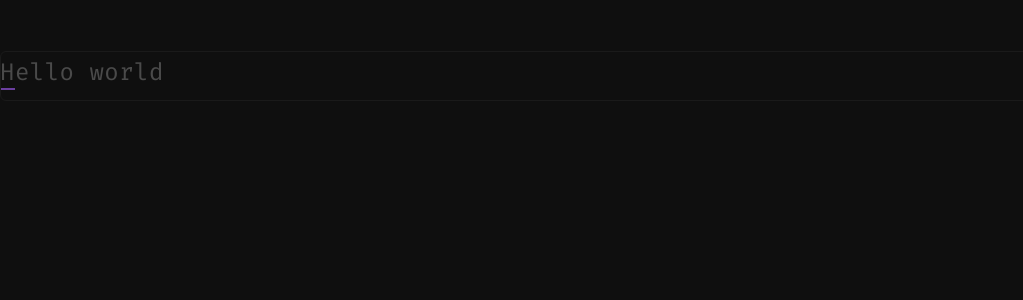
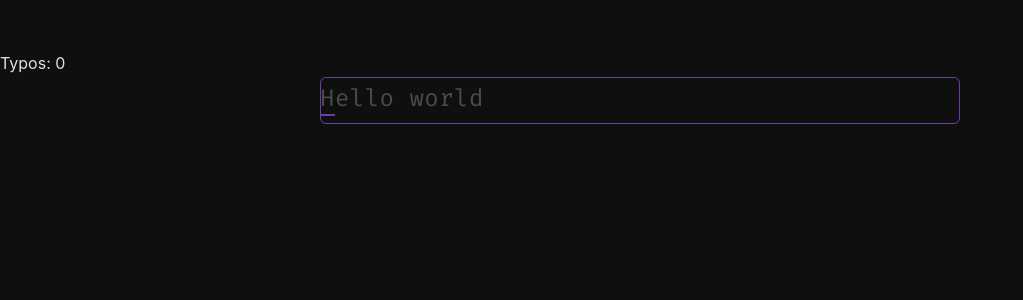
Before and after one commit to Jesuusml/web-typing, a React (Vite) app in the folder react/: page / in a window 1280 px wide. Shown: the top 300 px of the page, without its empty margins (0-1023 px from the left). Built offline with nearby package versions, Linux system fonts and the light colour scheme.

Commit message:
More changes

```diff
--- a/react/src/index.scss
+++ b/react/src/index.scss
@@ -106,11 +106,15 @@ button {
 // Input
 .input-container {
   position: relative;
+  width: 50%;
+  margin: 0 auto;
 
   .text-display {
     position: relative;
     z-index: 1;
     pointer-events: none;
+    width: 100%;
+    font-size: 1.5rem;
   }
 
   input {
@@ -123,7 +127,7 @@ button {
     color: transparent;
     border: 1px solid var(--bg-secondary);
     font-family: $font-mono;
-    font-size: 18px;
+    font-size: 100%;
     padding: 12px 16px;
     border-radius: 6px;
     outline: none;
@@ -141,3 +145,13 @@ button {
     }
   }
 }
+
+// Error animation
+@keyframes flash-error {
+  0%, 100% { color: var(--pending); }
+  50% { color: var(--error); }
+}
+
+.error-flash {
+  animation: flash-error 150ms ease;
+}
--- a/react/src/pages/Home.jsx
+++ b/react/src/pages/Home.jsx
@@ -1,8 +1,15 @@
-import { useEffect, useMemo, useState } from "react";
+// TODOS: nextLevel text cascade; Add inline padding to input;
+
+
+import { useEffect, useMemo, useRef, useState } from "react";
 
 function Home() {
   const [fullText, setFullText] = useState('Hello world');
   const [targetIndex, setTargetIndex] = useState(0);
+  const [typo, setTypo] = useState(false);
+  const [errorKey, setErrorKey] = useState(0);
+  const inputRef = useRef(null);
+  const [disabledFocus, setDisabledFocus] = useState(false);
 
   // For display:
   const { completedText, targetChar, pendingText } = useMemo(() => ({
@@ -18,7 +25,12 @@ function Home() {
 
     if (e.key.length === 1) {
       if (e.key === fullText[targetIndex]) {
+        setTypo(false);
         setTargetIndex(prev => prev + 1);
+      }
+      else {
+        setTypo(true);
+        setErrorKey(prev => prev + 1);
       }
       return;
     }
@@ -31,23 +43,38 @@ function Home() {
 
   const nextLevel = () => {}
 
+  // Triggers logic for next level
   useEffect(() => {
     if (!targetChar.length) {
       nextLevel();
     }
   }, [targetChar.length]);
 
+  // Controls input focus
+  useEffect(() => {
+    if (!disabledFocus) {
+      inputRef.current?.focus();
+    }
+    else {
+      inputRef.current?.blur();
+    }
+  }, [disabledFocus]);
+
   return (
     <>
       <br />
       <br />
+
+      <div>Typos: {errorKey}</div>
 
       <div className="input-container">
         <div className="text-display">
           {targetChar.length ? (
             <>
               <span className="correct">{completedText}</span>
-              <span className="pending current">{targetChar}</span>
+              <span key={errorKey} className={`pending current ${typo ? 'error-flash' : ''}`}>
+                {targetChar}
+              </span>
               <span className="pending">{pendingText}</span>
             </>
           ) : (
@@ -55,6 +82,7 @@ function Home() {
           )}
         </div>
         <input
+          ref={inputRef}
           type="text"
           value=""
           onKeyDown={(e) => handleTyping(e)}
```
